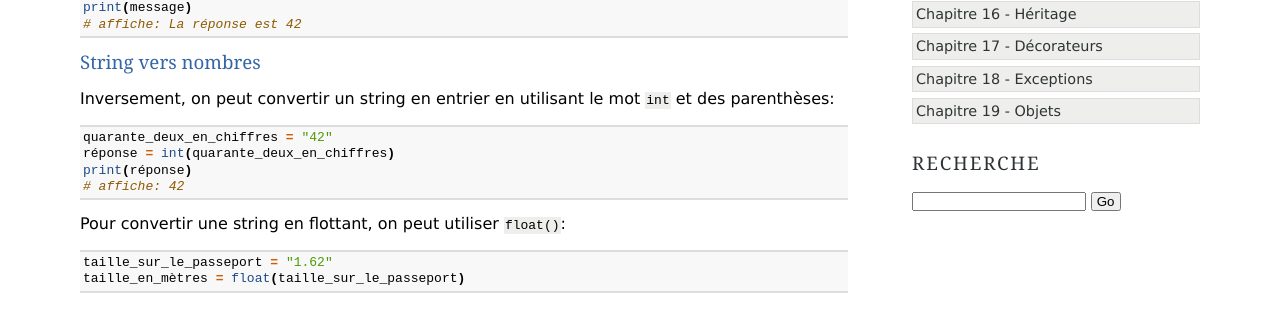
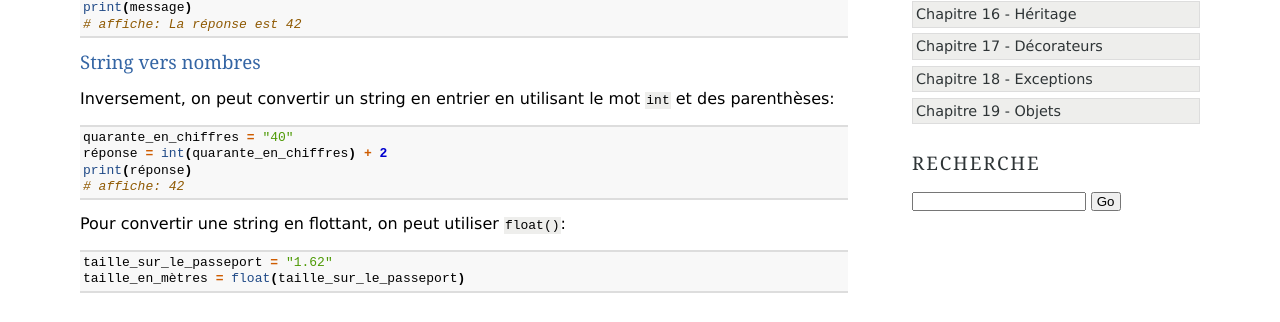
Before and after one commit to gruiick/cours-python, a Sphinx documentation site: the page built from cours/source/03-variables-et-types/03-types.rst, in a window 1280 px wide. Shown: the part 727-1049 px from the top of the page. Built offline with Sphinx 7.4.7, drawn with Linux system fonts in a browser that asks for light colours.

Commit message:
Correction d'un exemple sur les conversions

```diff
--- a/cours/source/03-variables-et-types/03-types.rst
+++ b/cours/source/03-variables-et-types/03-types.rst
@@ -49,8 +49,8 @@ Inversement, on peut convertir un string en entrier en utilisant
 le mot ``int`` et des parenthèses::
 
 
-   quarante_deux_en_chiffres = "42"
-   réponse = int(quarante_deux_en_chiffres)
+   quarante_en_chiffres = "40"
+   réponse = int(quarante_en_chiffres) + 2
    print(réponse)
    # affiche: 42
 
```
